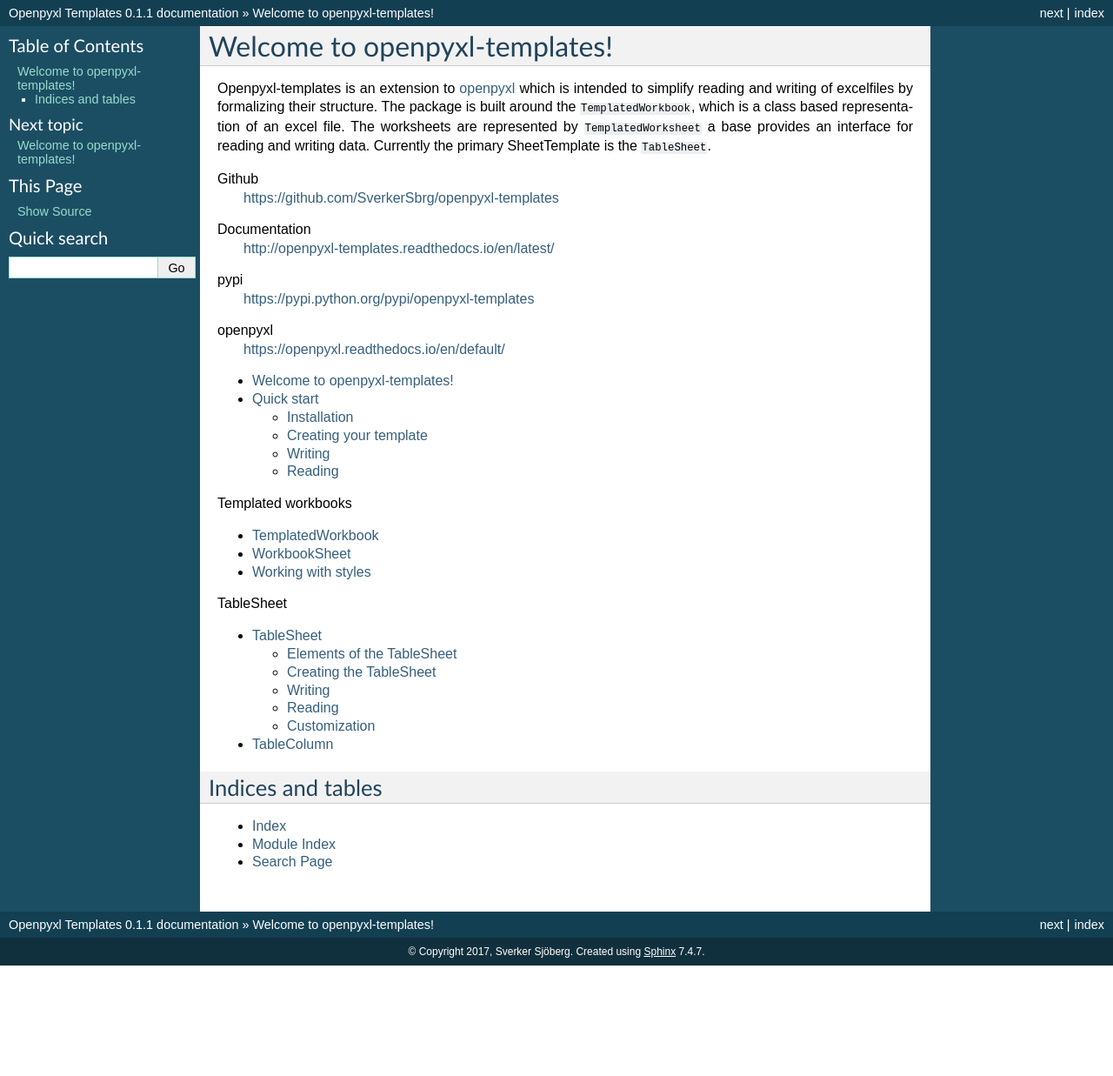
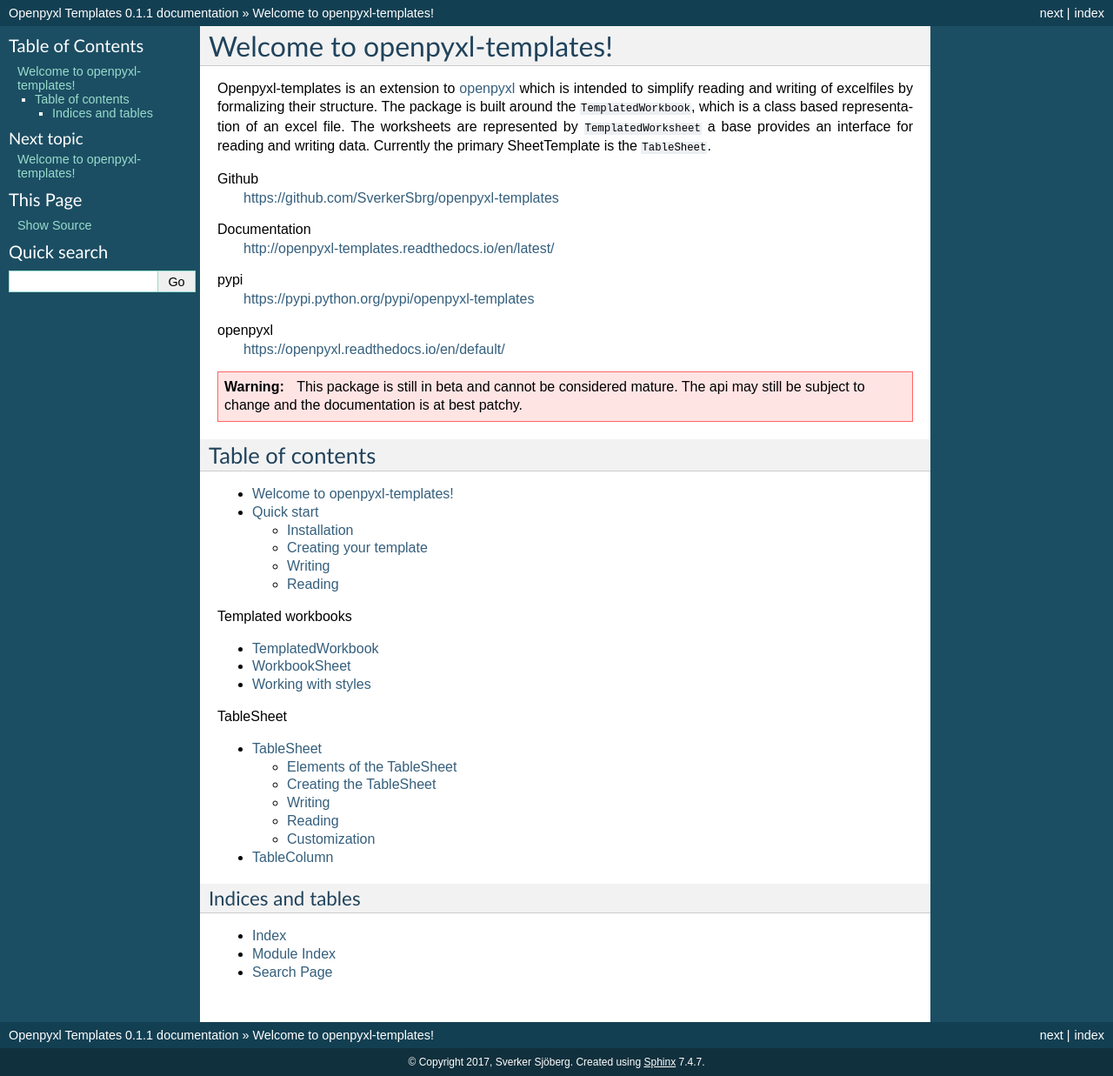
Before and after one commit to SverkerSbrg/openpyxl-templates, a Sphinx documentation site: the page built from docs/index.rst, in a window 1280 px wide. Shown: the whole page at 87% size. Built offline with Sphinx 7.4.7, drawn with Linux system fonts in a browser that asks for light colours; pages that are not in the unit, such as notebooks, are missing from menus; before the commit the page ends 1110 px from its top, so only the background shows below that.

Commit message:
docs update

```diff
--- a/README.rst
+++ b/README.rst
@@ -15,3 +15,8 @@
 
 openpyxl
     https://openpyxl.readthedocs.io/en/default/
+
+
+.. warning::
+
+    This package is still in beta and cannot be considered mature. The api may still be subject to change and the documentation is at best patchy.
--- a/docs/index.rst
+++ b/docs/index.rst
@@ -2,6 +2,10 @@
    sphinx-quickstart on Fri Mar 10 16:51:38 2017.
 
 .. include:: ../README.rst
+
+
+Table of contents
+=================
 
 .. toctree::
    :maxdepth: 2
```
